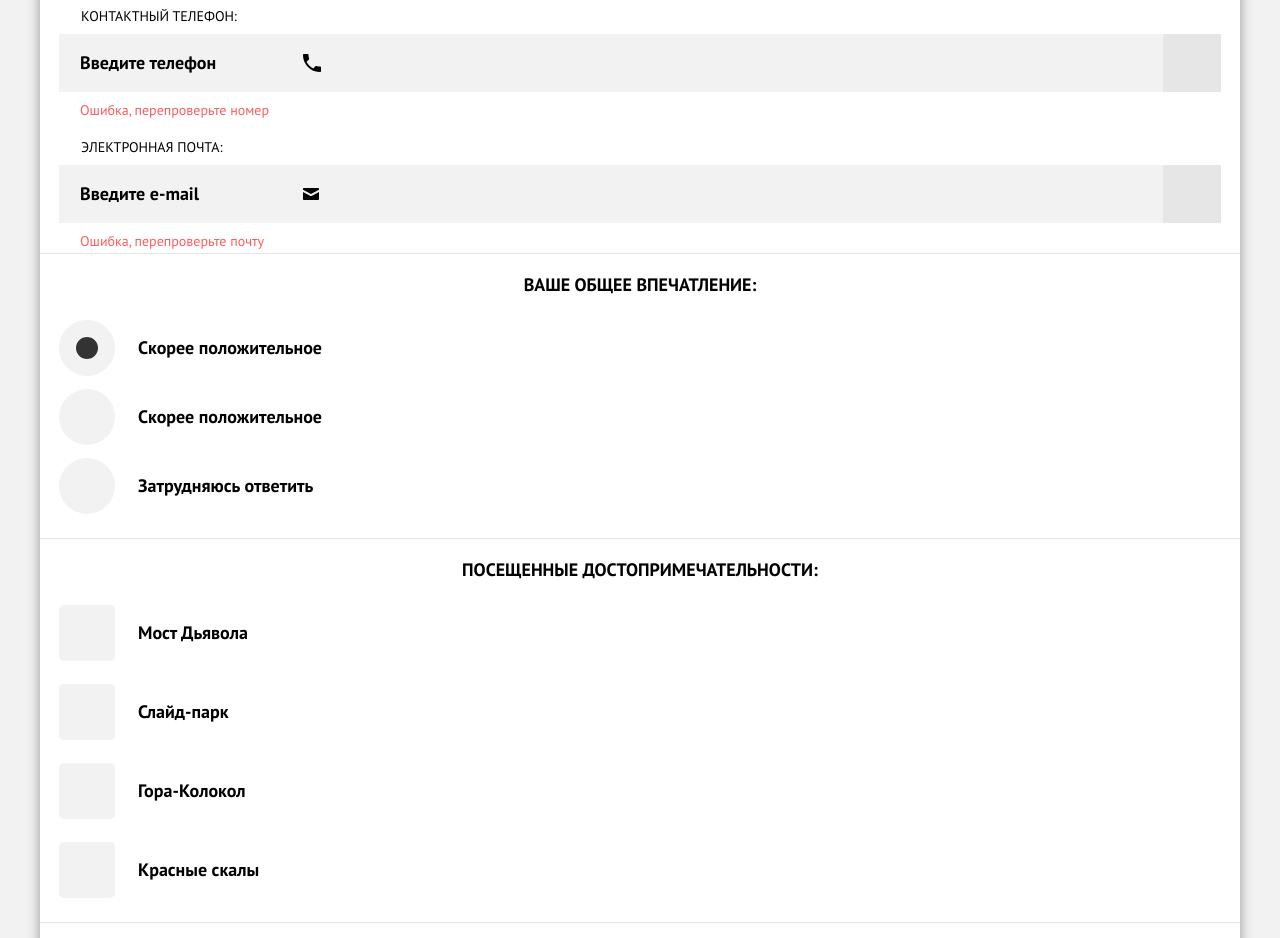
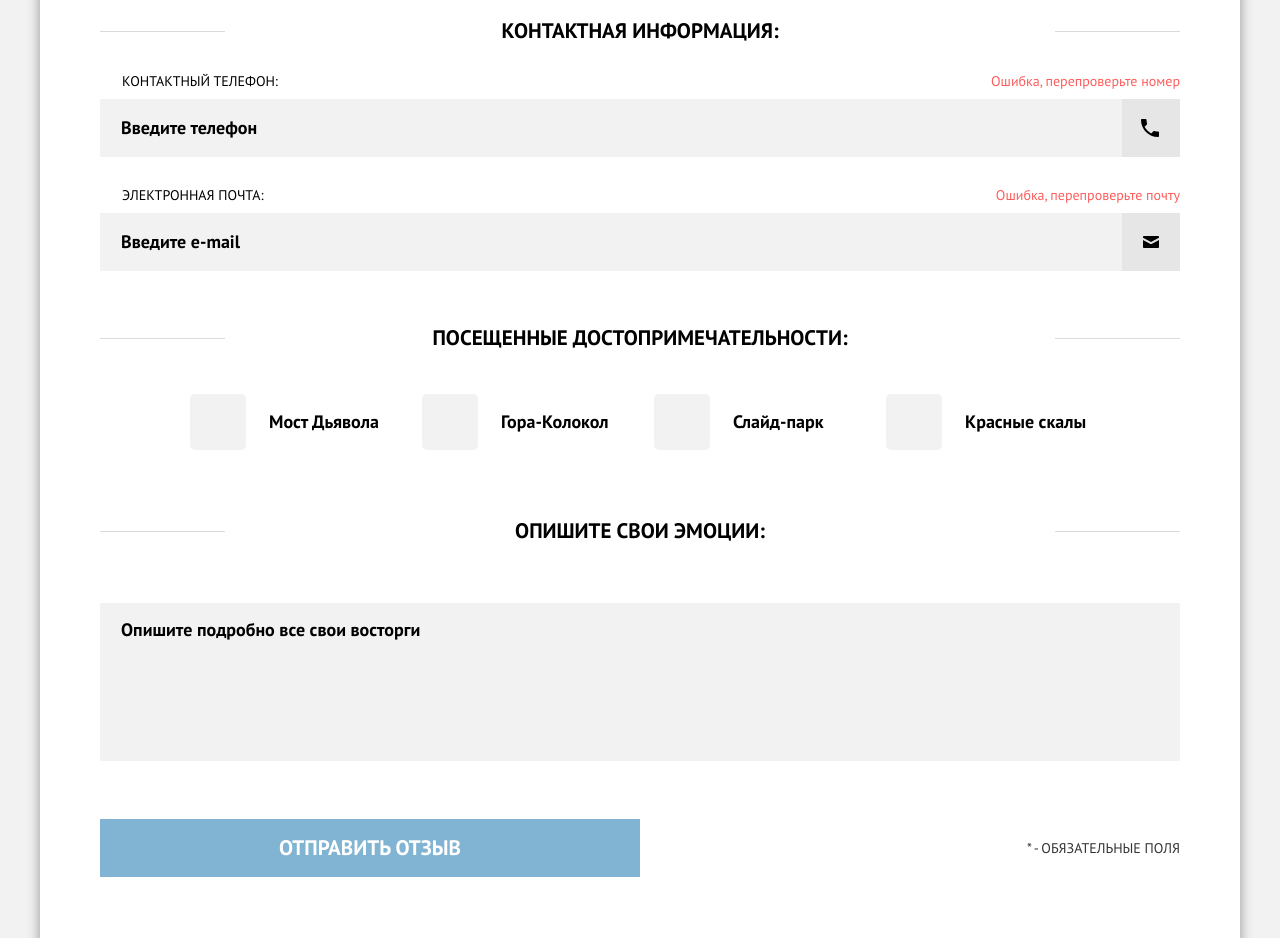
Before and after one commit to Dmitry-H/sedona, a website: page src/form.html in a window 1280 px wide. Shown: the part 954-1892 px from the top of the page. Drawn offline with nearby package versions, Linux system fonts and the light colour scheme; files that its build step writes are made by us from their sources; files whose address does not match are found by name.

Commit message:
Свёрстана планшетная версия страницы form.html

```diff
--- a/src/form.html
+++ b/src/form.html
@@ -47,8 +47,8 @@
     </header>
     <form action="#" class="main-form">
         <ul class="main-form__items">
-            <li class="main-form__item">
-                <h2 class="main-form__header">Представьтесь, пожалуйста:</h2>
+            <li class="main-form__item  main-form__item--name">
+                <h2 class="main-form__header  main-form__header--left">Представьтесь <span class="main-form__invisible">, пожалуйста</span>:</h2>
                 <label class="main-form__text-label  main-form__text-label--name">Имя
                     <input type="text" name="name" class="main-form__text-input  main-form__text-input--name">
                 </label>
@@ -59,8 +59,8 @@
                     <input type="text" name="middle-name" class="main-form__text-input  main-form__text-input--name">
                 </label>
             </li>
-            <li class="main-form__item">
-                <h2 class="main-form__header">Контактная информация:</h2>
+            <li class="main-form__item  main-form__item--contacts">
+                <h2 class="main-form__header  main-form__header--line">Контактная информация:</h2>
                 <div class="main-form__input-wrapper">
                     <label for="tel" class="main-form__text-label  main-form__text-label--contact">Контактный телефон:</label>
                     <input type="tel" id="tel" name="tel" placeholder="Введите телефон" class="main-form__text-input  main-form__text-input--contact  main-form__text-input--tel">
@@ -72,8 +72,8 @@
                     <div class="main-form__error-message  main-form__error-message--email">Ошибка, перепроверьте почту</div>
                 </div>
             </li>
-            <li class="main-form__item">
-                <h2 class="main-form__header">Ваше Общее впечатление:</h2>
+            <li class="main-form__item  main-form__item--impressions">
+                <h2 class="main-form__header  main-form__header--left">Ваше Общее впечатление:</h2>
                 <label for="good" class="main-form__controls-label">
                     <input type="radio" id="good" name="impressions" value="good" checked class="main-form__radio-button">
                     <span class="main-form__radio-icon"></span>
@@ -90,8 +90,9 @@
                     Затрудняюсь ответить
                 </label>
             </li>
-            <li class="main-form__item">
-                <h2 class="main-form__header">Посещенные достопримечательности:</h2>
+            <li class="main-form__item  main-form__item--attractions">
+                <h2 class="main-form__header  main-form__header--line">Посещенные достопримечательности:</h2>
+                <div class="main-form__attractions-wrapper">
                     <label for="devils-bridge" class="main-form__controls-label  main-form__controls-label--checkbox">
                         <input type="checkbox" id="devils-bridge" name="devils-bridge" class="main-form__checkbox">
                         <span class="main-form__checkbox-icon"></span>
@@ -112,14 +113,18 @@
                         <span class="main-form__checkbox-icon"></span>
                         Красные скалы
                     </label>
+                </div>
             </li>
-            <li class="main-form__item">
-                <h2 class="main-form__header">Опишите свои эмоции:</h2>
+            <li class="main-form__item  main-form__item--emotions">
+                <h2 class="main-form__header  main-form__header--line">Опишите свои эмоции:</h2>
+                <div class="main-form__emotions-wrapper">
                     <textarea name="emotions" id="emotions" class="main-form__text-input  main-form__text-input--textarea" placeholder="Опишите подробно все свои восторги"></textarea>
+                </div>
             </li>
         </ul>
         <div class="main-form__submit-container">
             <button type="submit" class="main-form__submit-button">Отправить отзыв</button>
+            <div class="main-form__required-note">* - обязательные поля</div>
         </div>
     </form>
     <footer class="page-footer">
--- a/src/sass/blocks/intro.scss
+++ b/src/sass/blocks/intro.scss
@@ -53,10 +53,14 @@
   @media ($tablet-widths) {
 
     &__image-wrapper {
-      padding: 77px 154px 91px;
+      padding: 94px 154px 116px;
       background-image: url(../img/bg-intro-triangle-tablet.svg),
-      url(../img/bg-back-tablet@1x.jpg);
+    url(../img/bg-back-tablet@1x.jpg);
       background-size: 100% auto, auto;
+
+      &--index {
+        padding: 77px 154px 91px;
+      }
     }
 
     &__image {
@@ -64,11 +68,19 @@
     }
 
     &__text {
-      padding: 50px 75px 46px;
+      padding: 74px 163px 49px;
+
+      &--index {
+        padding: 50px 75px 46px;
+      }
     }
 
     &__description {
-      font-size: 21px;
+      font-size: 30px;
+
+      &--index {
+        font-size: 21px;
+      }
     }
 
   }
--- a/src/sass/blocks/main-form.scss
+++ b/src/sass/blocks/main-form.scss
@@ -1,4 +1,5 @@
 .main-form {
+  padding: 0 19px;
   font-family: $font-stack;
 
   &__items {
@@ -7,7 +8,7 @@
   }
 
   &__item {
-    padding: 19px 19px 24px;
+    padding: 19px 0 24px;
     box-shadow: inset 0 1px 0 0 #e5e5e5;
   }
 
@@ -82,11 +83,10 @@
     &--contact {
       padding-right: 79px;
       background-repeat: no-repeat;
-      background-position: 244px center, right top;
+      background-position: right 21px center, right top;
 
       &:focus {
         border-right: none;
-        background-position: 240px center, right top;
       }
     }
 
@@ -172,18 +172,9 @@
     height: 56px;
     background-color: #f2f2f2;
     border-radius: 5px;
-/*
-    &:hover {
-
-    }
-
-    &:active {
-
-    }*/
   }
 
   &__checkbox:checked + &__checkbox-icon {
-
     &::after {
       content: "";
       display: block;
@@ -193,8 +184,6 @@
       background-position: center center;
       background-repeat: no-repeat;
     }
-
-
   }
 
   /*Состояния радиобаттонов и чекбоксов при наведении и нажатии*/
@@ -230,7 +219,7 @@
   }
 
   &__submit-container {
-    padding: 24px 19px 37px;
+    padding: 24px 0 37px;
   }
 
   &__submit-button {
@@ -246,4 +235,159 @@
     text-transform: uppercase;
     text-align: center;
   }
+
+  &__required-note {
+    display: none;
+  }
+
+  @media ($tablet-widths) {
+    padding: 0 60px;
+    &__items {
+      display: flex;
+      flex-wrap: wrap;
+      padding: 20px 0 0;
+      justify-content: space-between;
+    }
+
+    &__invisible {
+      display: none;
+    }
+
+    &__item {
+      box-shadow: none;
+
+      &--name {
+        padding: 0;
+        order: -3;
+        flex-basis: 41%;
+      }
+
+      &--contacts {
+        padding: 69px 0 0;
+        order: -2;
+        flex-basis: 100%;
+      }
+
+      &--impressions {
+        padding: 0;
+        order: -4;
+        flex-basis: 50%;
+        box-shadow: inset -1px 0 0 #dbdbdb;
+      }
+
+      &--attractions {
+        padding: 48px 0 0;
+        flex-basis: 100%;
+        order: -1;
+
+      }
+
+      &--emotions {
+        flex-basis: 100%;
+      }
+    }
+
+    &__header {
+      padding: 0 145px;
+      margin-bottom: 24px;
+      font-size: 21px;
+
+      &--left {
+        padding: 0;
+        margin-bottom: 58px;
+        text-align: left;
+      }
+
+      &--line {
+        position: relative;
+        overflow: hidden;
+
+        &::before,
+        &::after {
+          content: '';
+          position: absolute;
+          top: 50%;
+          width: 100%;
+          height: 1px;
+          background-color: #dbdbdb;
+        }
+
+        &::before {
+          right: 100%;
+          margin-right: -125px;
+        }
+
+        &::after {
+          left: 100%;
+          margin-left: -125px;
+        }
+      }
+    }
+
+    &__attractions-wrapper {
+      display: flex;
+      padding: 19px 90px 17px;
+      flex-wrap: wrap;
+      justify-content: space-between;
+    }
+
+    &__controls-label {
+      margin-bottom: 22px;
+
+      &--checkbox {
+        margin-bottom: 32px;
+        flex-basis: 125px;
+
+        &:nth-child(1) {
+          order: 1;
+        }
+
+        &:nth-child(2) {
+          order: 3;
+        }
+
+        &:nth-child(3) {
+          order: 2;
+        }
+
+        &:nth-child(4) {
+          order: 4;
+        }
+      }
+    }
+
+    &__input-wrapper {
+      margin-bottom: 25px;
+    }
+
+    &__error-message {
+      left: auto;
+      top: 0;
+      right: 0;
+    }
+
+    &__emotions-wrapper {
+      padding-top: 35px;
+    }
+
+    &__submit-container {
+      display: flex;
+      padding: 31px 0 61px;
+      justify-content: space-between;
+      align-items: center;
+    }
+
+    &__submit-button {
+      flex-basis: 50%;
+    }
+
+    &__required-note {
+      display: block;
+      color: #333333;
+      line-height: 26px;
+      font-size: 14px;
+      text-transform: uppercase;
+      font-family: $font-stack;
+    }
+  }
 }
```
Also changed, not shown: src/index.html (+2 -2 lines), perfect pixel/sedona-form-tablet.png (added). Lines whose indentation alone changed are shown as unchanged.
